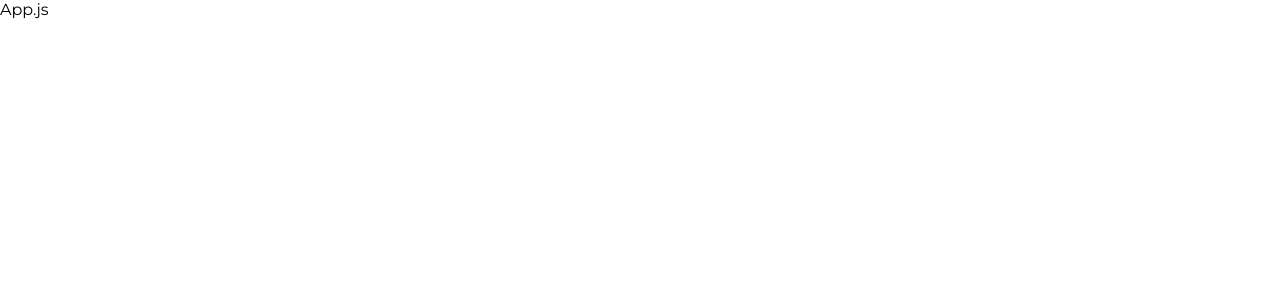
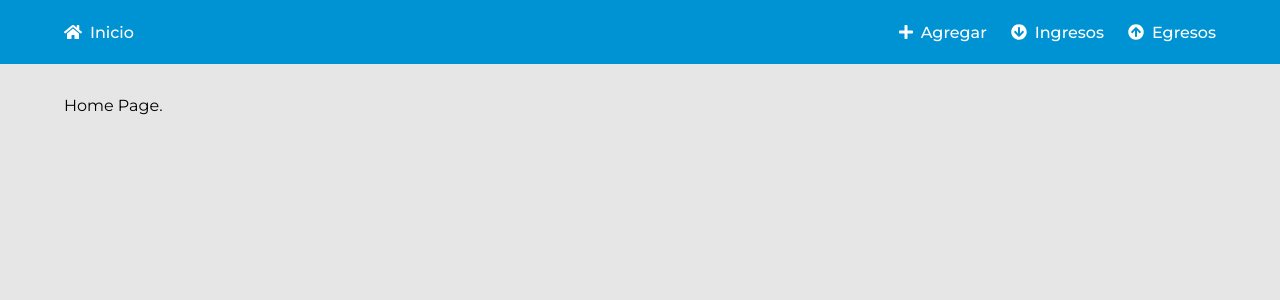
Before and after one commit to evarelaavalos/personal-budget-app, a React (Create React App) app in the folder client/: page / in a window 1280 px wide. Shown: the top 300 px of the page. Built offline with nearby package versions, Linux system fonts and the light colour scheme.

Commit message:
add boilerplate for the routes

```diff
--- a/client/package.json
+++ b/client/package.json
@@ -11,6 +11,7 @@
     "@testing-library/user-event": "^13.5.0",
     "react": "^17.0.2",
     "react-dom": "^17.0.2",
+    "react-router-dom": "^6.2.1",
     "react-scripts": "5.0.0",
     "web-vitals": "^2.1.2"
   },
--- a/client/src/App.js
+++ b/client/src/App.js
@@ -1,7 +1,21 @@
+import { Routes, Route } from "react-router-dom";
+
+import Layout from './components/Layout';
+
+import Add from './pages/Add';
+import Expenses from './pages/Expenses';
+import Home from './pages/Home';
+import Incomes from './pages/Incomes';
+
 export default function App() {
   return (
-    <div>
-      App.js
-    </div>
+    <Layout>
+      <Routes>
+        <Route path="/" element={<Home />} />
+        <Route path="/add" element={<Add />} />
+        <Route path="/expenses" element={<Expenses />} />
+        <Route path="/incomes" element={<Incomes />} />
+      </Routes>
+    </Layout>
   )
 }
--- a/client/src/index.js
+++ b/client/src/index.js
@@ -1,12 +1,15 @@
 import React from 'react';
 import ReactDOM from 'react-dom';
+import { BrowserRouter } from "react-router-dom";
 import './styles/globals.css';
 import './styles/resets.css';
 import App from './App';
 
 ReactDOM.render(
   <React.StrictMode>
-    <App />
+    <BrowserRouter>
+      <App />
+    </BrowserRouter>
   </React.StrictMode>,
   document.getElementById('root')
 );
--- /dev/null
+++ b/client/src/pages/Add.js
@@ -0,0 +1,9 @@
+import React from 'react'
+
+export default function Add() {
+    return (
+        <div>
+            Add Page.
+        </div>
+    )
+}
--- /dev/null
+++ b/client/src/pages/Expenses.js
@@ -0,0 +1,9 @@
+import React from 'react'
+
+export default function Expenses() {
+    return (
+        <div>
+            Expenses Page.
+        </div>
+    )
+}
--- /dev/null
+++ b/client/src/pages/Home.js
@@ -0,0 +1,9 @@
+import React from 'react'
+
+export default function Home() {
+    return (
+        <div>
+            Home Page.
+        </div>
+    )
+}
--- /dev/null
+++ b/client/src/pages/Incomes.js
@@ -0,0 +1,9 @@
+import React from 'react'
+
+export default function Incomes() {
+    return (
+        <div>
+            Incomes Page.
+        </div>
+    )
+}
```
Also changed, not shown: 1 other file (tests, documents, lock files or other folders).
